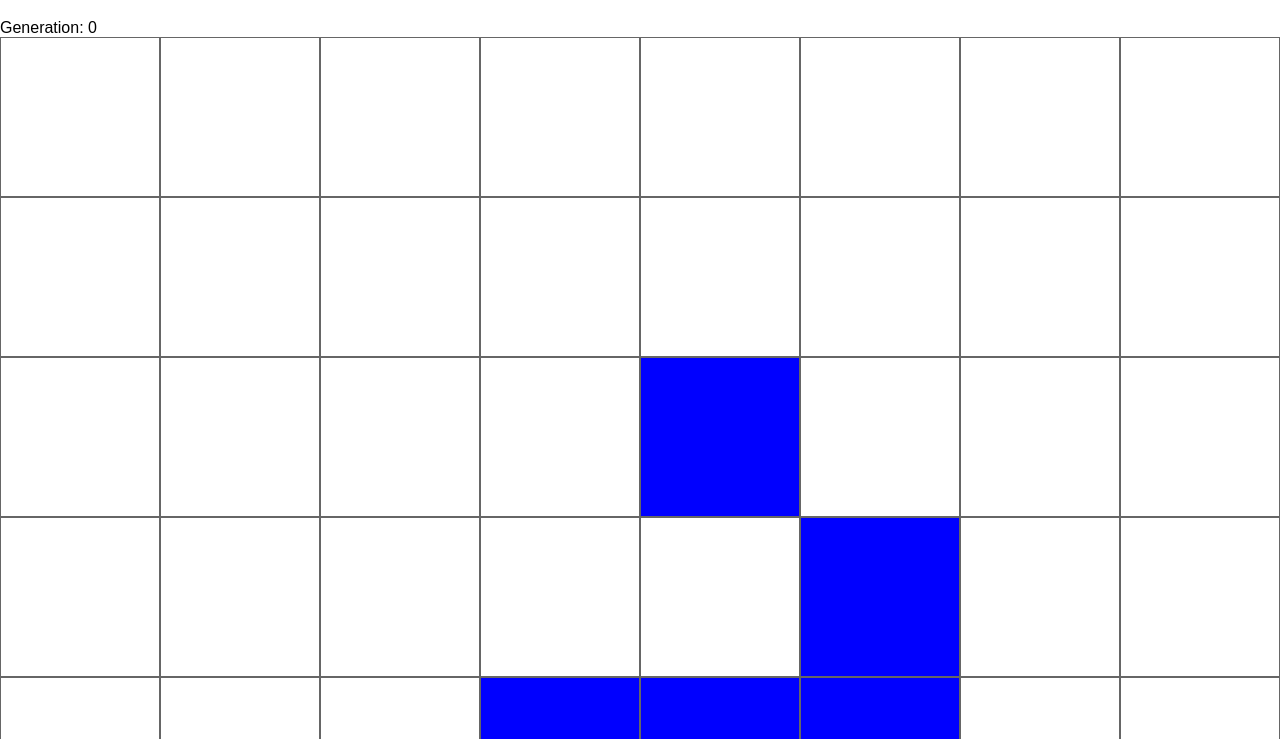
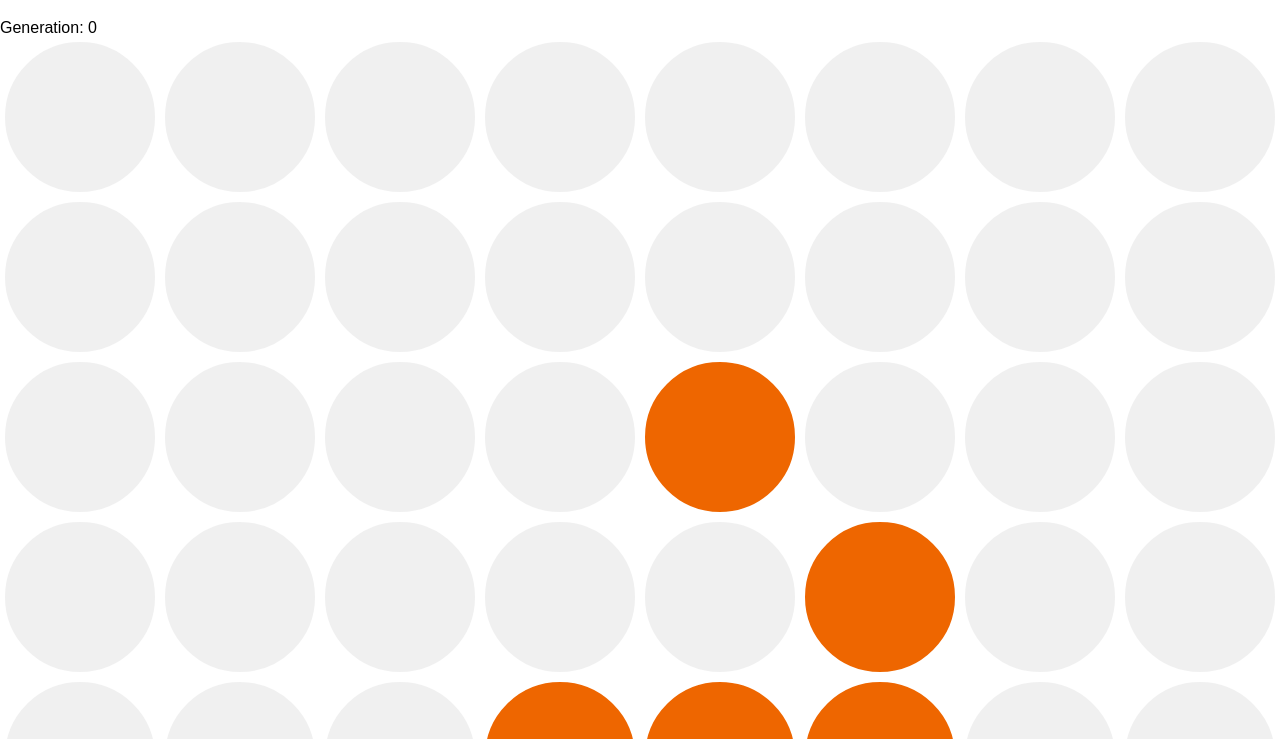
Before and after one commit to andrewn/game-of-life, a website: page static/index.html in a window 1280 px wide. Shown: the part 61-800 px from the top of the page. Drawn offline with Linux system fonts and the light colour scheme.

Commit message:
Style cells

```diff
--- a/src/css/main.css
+++ b/src/css/main.css
@@ -9,16 +9,16 @@
 .cell {
   box-sizing: border-box;
   float: left;
-  /*width: 20px;
-  height: 20px;*/
   width: 12.5vw;
   height: 12.5vw;
-  border: 1px solid #666;
-  background: white;
+  border: 5px white solid;
+  border-radius: 50%;
+  background-color: rgb(240, 240, 240);
+  transition: background-color 0.3s ease-out;
 }
 
 .cell.alive{
-  background: blue;
+  background-color: #ee6600;
 }
 
 .actions > button {
--- a/static/bundle.css
+++ b/static/bundle.css
@@ -432,16 +432,17 @@ th {
 .cell {
   box-sizing: border-box;
   float: left;
-  /*width: 20px;
-  height: 20px;*/
   width: 12.5vw;
   height: 12.5vw;
-  border: 1px solid #666;
-  background: white;
+  border: 5px white solid;
+  border-radius: 50%;
+  background-color: rgb(240, 240, 240);
+  -webkit-transition: background-color 0.3s ease-out;
+          transition: background-color 0.3s ease-out;
 }
 
 .cell.alive{
-  background: blue;
+  background-color: #ee6600;
 }
 
 .actions > button {
```
